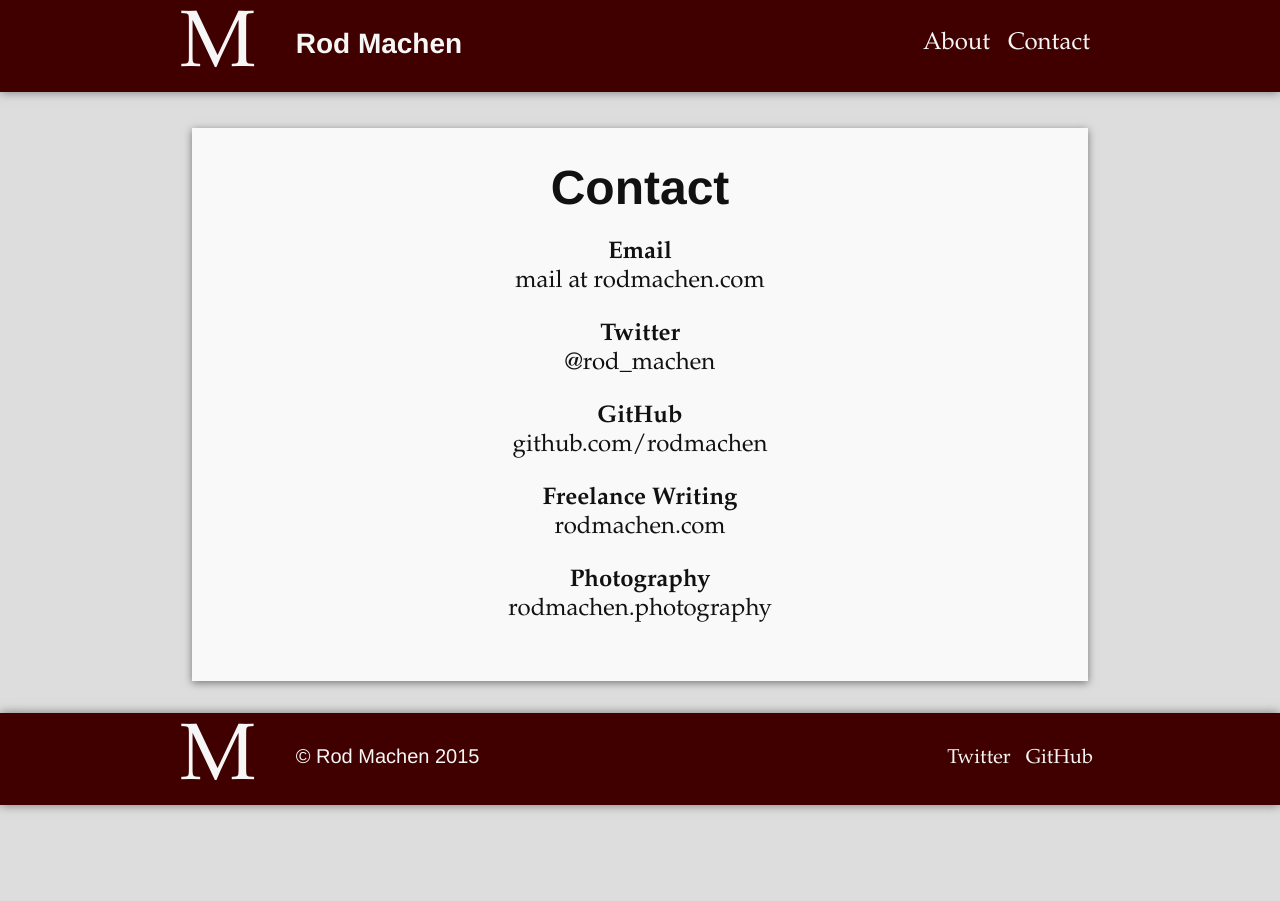
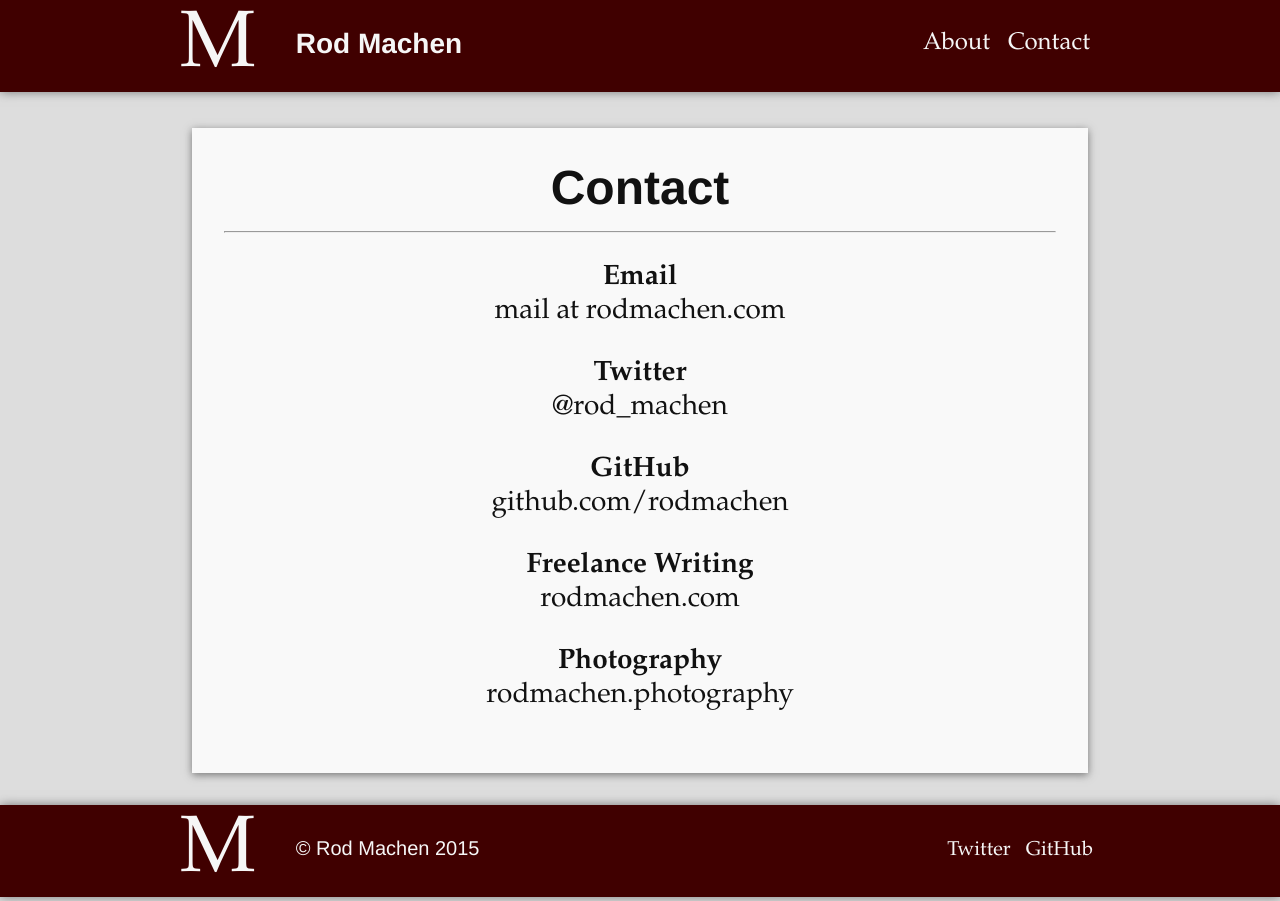
Before and after one commit to rodmachen/rodmachen.github.io, a Jekyll site: the page built from contact.md, in a window 1280 px wide. Built offline with Jekyll 4.4.1, drawn with Linux system fonts in a browser that asks for light colours; nearby versions of some CDN libraries.

Commit message:
add hr to posts/pages

```diff
--- a/_layouts/page.html
+++ b/_layouts/page.html
@@ -5,9 +5,9 @@ layout: default
 
   <header class="post-header">
     <h1 >{{ page.title }}</h1>
-    <!-- <h1 class="post-title">{{ page.title }}</h1> -->
+
   </header>
-
+   <hr class="division">
   <article class="post-content">
     {{ content }}
   </article>
--- a/_layouts/post.html
+++ b/_layouts/post.html
@@ -5,12 +5,15 @@ layout: default
 
   <header class="post-header">
     <h1 >{{ page.title }}</h1>
-
+   <hr class="division">
   </header>
 
   <article class="post-content">
     {{ content }}
   </article>
+   <hr class="division">
+
+
 	 <div class="post-meta">{{ page.date | date: "%b %-d, %Y" }}{% if page.author %} • {{ page.author }}{% endif %}{% if page.meta %} • {{ page.meta }}{% endif %}
 	 </div>
 
--- a/contact.md
+++ b/contact.md
@@ -4,8 +4,9 @@ title: Contact
 permalink: /contact/
 ---
 <style>
-	body {
-		text-align: center
+	.post	p {
+		text-align: center;
+		font-size: 1.75em;
 	}
 </style>
 
--- a/css/main.scss
+++ b/css/main.scss
@@ -100,7 +100,7 @@ body {
 	padding: 0em 0.5em;
 }
 .division {
-	margin: 0.5em 2em 2em 2em;
+	margin: 1em 0;
 }
 .page-heading {
 	font-size: 6em;
@@ -246,8 +246,6 @@ pre {
 	font-size: 1.5em;
 	text-align: center;
 	margin-bottom: 1em;
-}
-
-.previous, .next {
+	font-family: "Helvetica Neue",Helvetica,Arial,sans-serif;
 	font-weight: bold;
 }
--- a/index.html
+++ b/index.html
@@ -13,6 +13,7 @@ layout: default
         <h2>
           <a class="post-link" >{{ post.title }}</a>
         </h2>
+        <hr class="division">
           {{ post.excerpt }}
       </li>
     {% endfor %}
```
Also changed, not shown: 4 other files.
